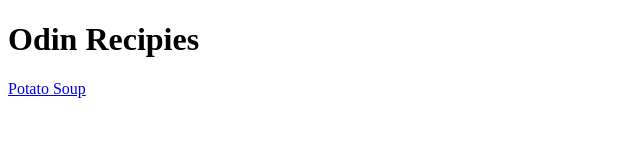
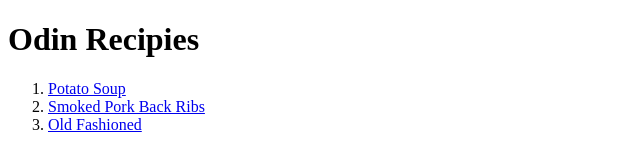
Before and after one commit to BobbyDaFish/odin-recipies, a plain HTML site: page index.html in a window 1280 px wide. Shown: the whole page, without its empty margins (0-640 px from the left). Drawn offline with Linux system fonts and the light colour scheme.

Commit message:
Add two more recipie pages and update index page
Adding new files for the smoked ribs and old fashioned recipie pages
and adding unordered list to the index page with links to the new pages

```diff
--- a/index.html
+++ b/index.html
@@ -7,6 +7,10 @@
 </head>
 <body>
     <h1>Odin Recipies</h1>
-    <a href="recipies/potato-soup.html">Potato Soup</a>
+    <ol>
+<li><a href="recipies/potato-soup.html">Potato Soup</a></li>
+<li><a href="recipies/smoked-ribs.html">Smoked Pork Back Ribs</a></li>
+<li><a href="recipies/old-fashioned.html">Old Fashioned</a></li>
+    </ol>
 </body>
 </html>
```
Also changed, not shown: recipies/old-fashioned.html (added), recipies/smoked-ribs.html (added).
